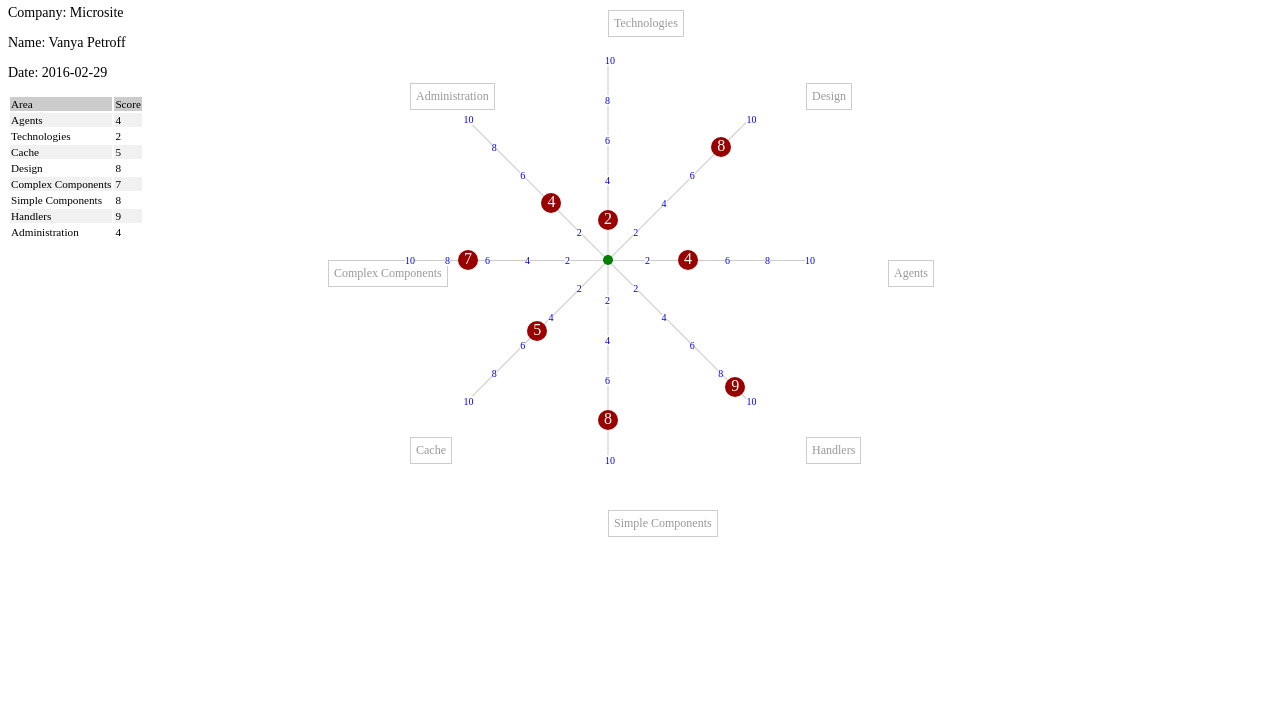
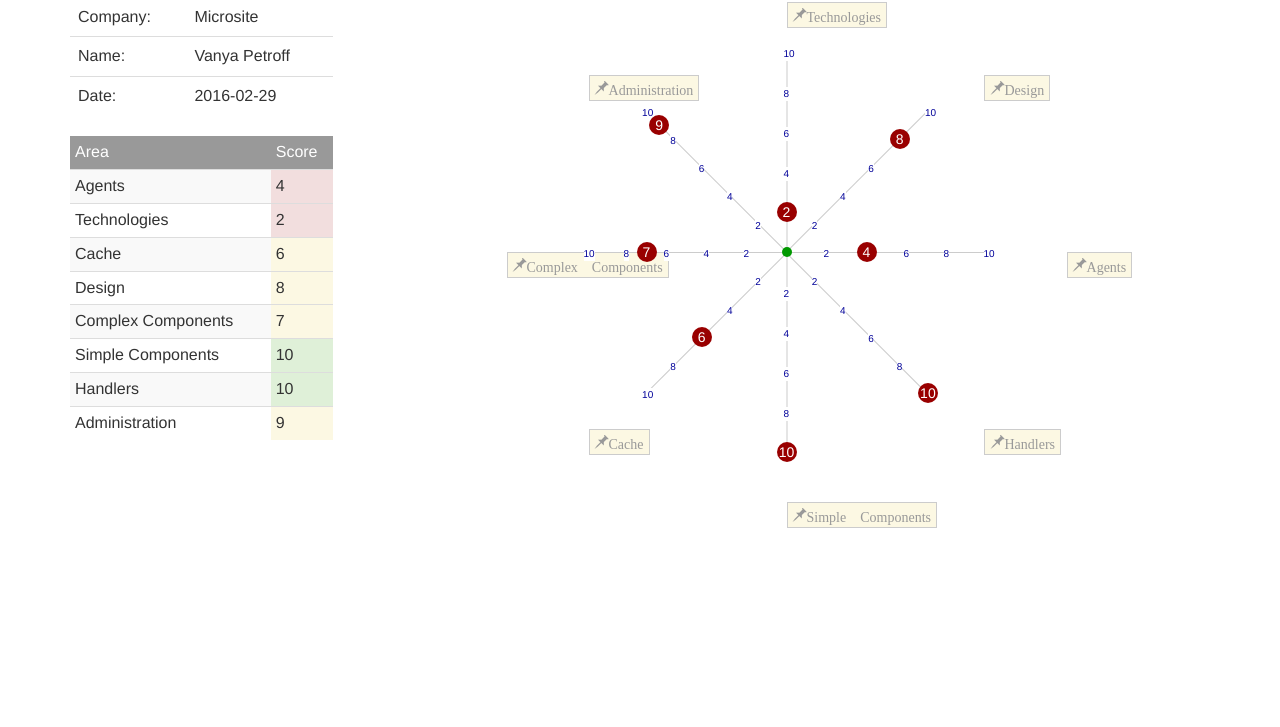
Before and after one commit to mskozhanova/javascript, a plain HTML site: page BitrixSkills/index.html in a window 1280 px wide. Shown: the part 73-800 px from the top of the page. Drawn offline with nearby package versions, Linux system fonts and the light colour scheme.

Commit message:
bootstrap styles added

```diff
--- a/BitrixSkills/css/style.css
+++ b/BitrixSkills/css/style.css
@@ -1,52 +1,12 @@
-* {
-  box-sizing: border-box;
-}
-#caption{
-	float:left;
-}
-#main{
-	float:left;
-}
 
 .main-content{
 	height: 650px;
 	position: relative;
 }
 
-@media (min-width: 966px)  {
-	#caption{
-		width:250px;
-	}
-	#main{
-		width:700px;
-	}
-}
-
-@media (min-width: 768px) and (max-width: 965px) {
-	#caption{
-		width:100%;
-	}
-	#main{
-		width:700px;
-	}
-}
-
-@media (max-width: 767px) {
-	#caption{
-		width:100%;
-	}
-	#main{
-		width:100%;
-	}
-}
-
-.main-content.test{
-	background: url(diagram.jpg) no-repeat;
-	background-position: 0px -200px;
-}
 .zero{
 	position: absolute;
-	background: green;
+	background: #009900;
 }
 .axis{
 	height:0px;
@@ -55,7 +15,7 @@
 }
 .axis-scale-points{
 	background: white;
-	color: blue;
+	color: #000099;
 	font-size: 10px;
 	position: absolute;
 	z-index: +10;
@@ -65,7 +25,7 @@
 	border: 1px solid #ccc;
 	padding:5px;
 	color: #999;
-	font-size: 12px;
+
 	width:auto;
 }
 .exam-point{
@@ -82,14 +42,8 @@
 .titles h1 {
 	color: #990000;
 }
-.results{
-	width:auto;
-	font-size: 70%;
 
+.results thead tr{
+	background: #999;
+	color: white;
 }
-.results tbody tr:nth-child(2n+1) td{
-	background: #f1f1f1;
-}
-.results thead tr{
-	background: #ccc;
-}
--- a/BitrixSkills/dev-data/data.csv
+++ b/BitrixSkills/dev-data/data.csv
@@ -1,9 +1,9 @@
 id;name;company;date;areacode;score
 123456;Vanya Petroff;Microsite;2016-02-29;agents;4
 123456;Vanya Petroff;Microsite;2016-02-29;tech;2
-123456;Vanya Petroff;Microsite;2016-02-29;cache;5
+123456;Vanya Petroff;Microsite;2016-02-29;cache;6
 123456;Vanya Petroff;Microsite;2016-02-29;design;8
 123456;Vanya Petroff;Microsite;2016-02-29;complex;7
-123456;Vanya Petroff;Microsite;2016-02-29;simple;8
-123456;Vanya Petroff;Microsite;2016-02-29;handlers;9
-123456;Vanya Petroff;Microsite;2016-02-29;adm;4
+123456;Vanya Petroff;Microsite;2016-02-29;simple;10
+123456;Vanya Petroff;Microsite;2016-02-29;handlers;10
+123456;Vanya Petroff;Microsite;2016-02-29;adm;9
--- a/BitrixSkills/index.html
+++ b/BitrixSkills/index.html
@@ -2,12 +2,17 @@
 <html lang="ru">
 	<head>
 	    <meta charset="utf-8">
+	    <link href="https://maxcdn.bootstrapcdn.com/bootstrap/3.3.6/css/bootstrap.min.css" rel="stylesheet" integrity="sha384-1q8mTJOASx8j1Au+a5WDVnPi2lkFfwwEAa8hDDdjZlpLegxhjVME1fgjWPGmkzs7" crossorigin="anonymous">
     	<link rel="stylesheet" href="css/style.css">
     	<title></title>
 	</head>
 	<body>
-		<div id="caption"></div>
-		<div id="main" class="main-content "></div>
+		<div class="container">
+			<div class="row">
+				<div id="caption" class="col-lg-3 col-md-3 "></div>
+				<div id="main" class="main-content col-lg-9 col-md-9 "></div>
+			</div>
+		</div>
   		<script src="js/ajax-utils.js"></script>
     	<script src="js/script.js"></script>
 	</body>
--- a/BitrixSkills/js/script.js
+++ b/BitrixSkills/js/script.js
@@ -9,6 +9,7 @@
 	var langUrl = "lang/{{lang}}.txt";
 	var mainSelector = "#main";
 	var textSelector = "#caption";
+
 
 	// Convinience function for inserting innerHTML for 'select'
 	var insertHtml = function (selector, html) {
@@ -110,7 +111,7 @@
 
 													newCaptionDivLeft = (zeroX+(axisLength+captionDeltaX)*Math.cos(-Math.PI*2*i/res.areas.length));
 													newCaptionDivTop = (zeroY+(axisLength+captionDeltaY)*Math.sin(-Math.PI*2*i/res.areas.length));
-													var newCaptionDiv = makeElement("", "span", "#"+res.areas[i], "area-name", newCaptionDivLeft, newCaptionDivTop, "", "");
+													var newCaptionDiv = makeElement("", "mark", "#"+res.areas[i], "glyphicon glyphicon-pushpin text-capitalize  area-name", newCaptionDivLeft, newCaptionDivTop, "", "");
 
 													newCaptionDiv.textContent  = local.areaСaptions[res.areas[i]];
 
@@ -169,7 +170,18 @@
 													  		resultRowUrl,
 													  		function(row){
 													  			for(var j=0;j<obj.scores.length; j++){
-													  				results += insertProperty(insertProperty(row, "dev-score", obj.scores[j].score), "dev-area", local.areaСaptions[obj.scores[j].area]);
+													  				var cl = "";
+													  				for(pr in res.gradeColor){
+													  					cl = pr;
+													  					if(obj.scores[j].score > res.gradeColor[pr])
+													  						break;
+													  				}
+													  				//console.log(cl);
+													  				results += insertProperty(
+													  						insertProperty(
+													  							insertProperty(row, "dev-score-class", cl), "dev-score", obj.scores[j].score
+													  						), "dev-area", local.areaСaptions[obj.scores[j].area]
+													  					);
 													  			}
 													  			txt = insertProperty(txt, "result-rows", results);
 
--- a/BitrixSkills/snippets/result-row.html
+++ b/BitrixSkills/snippets/result-row.html
@@ -1 +1 @@
-<tr><td>{{dev-area}}</td><td>{{dev-score}}</td></tr>
+<tr><td>{{dev-area}}</td><td class="{{dev-score-class}}">{{dev-score}}</td></tr>
--- a/BitrixSkills/snippets/result-table.html
+++ b/BitrixSkills/snippets/result-table.html
@@ -1,7 +1,12 @@
 <div class="titles">
-	<h1>{{caption-result}}</h1><p>{{caption-company}}: {{dev-company}}</p><p>{{caption-name}}: {{dev-name}}</p><p>{{caption-date}}: {{dev-date}}</p>
+	<h1>{{caption-result}}</h1>
+	<table class="table  table-hover">
+		<tr><td>{{caption-company}}:</td><td>{{dev-company}}</td></tr>
+		<tr><td>{{caption-name}}:</td><td>{{dev-name}}</td></tr>
+		<tr><td>{{caption-date}}:</td><td>{{dev-date}}</td></tr>
+	</table>
 </div>
-<table class="results">
+<table class="table table-striped table-condensed results">
 	<thead><tr><td>{{caption-area}}</td><td>{{caption-score}}</td></tr></thead>
 	{{result-rows}}
 </table>
```
Also changed, not shown: BitrixSkills/dev-data/areas.txt.
